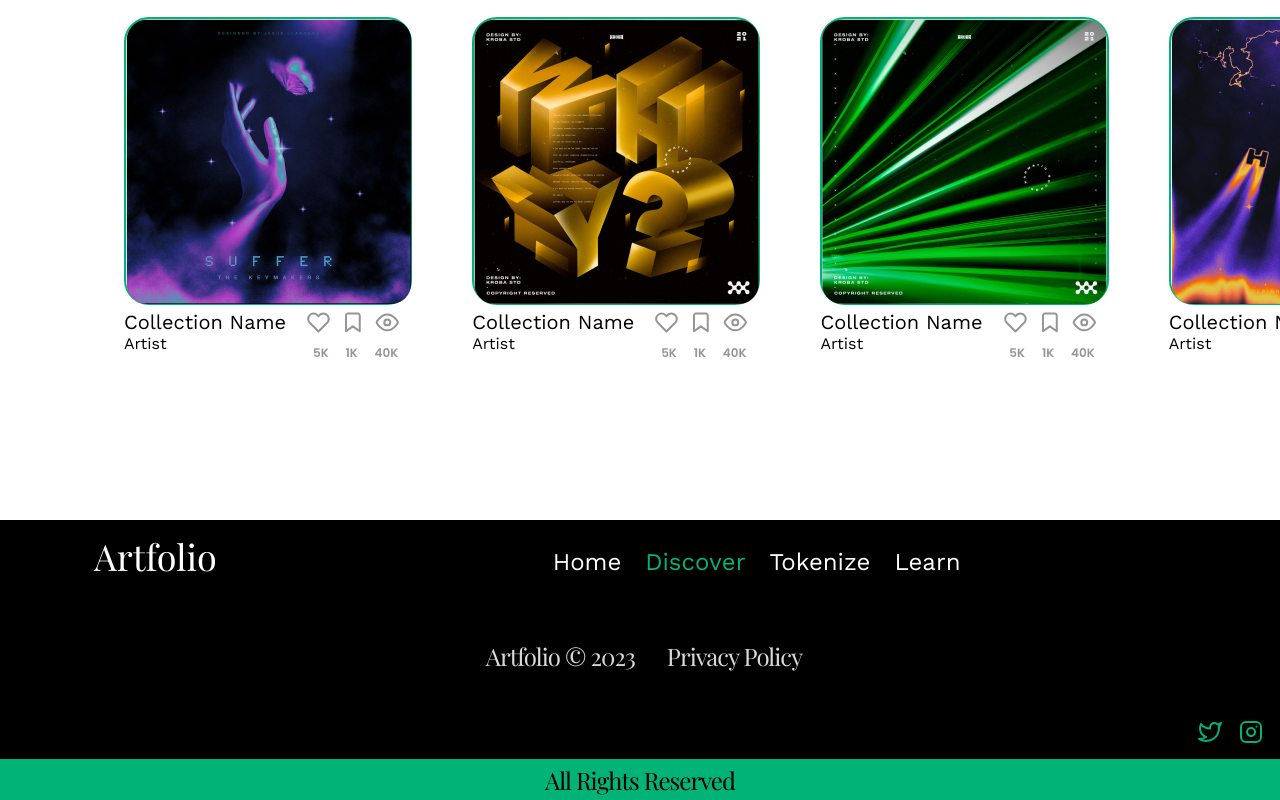
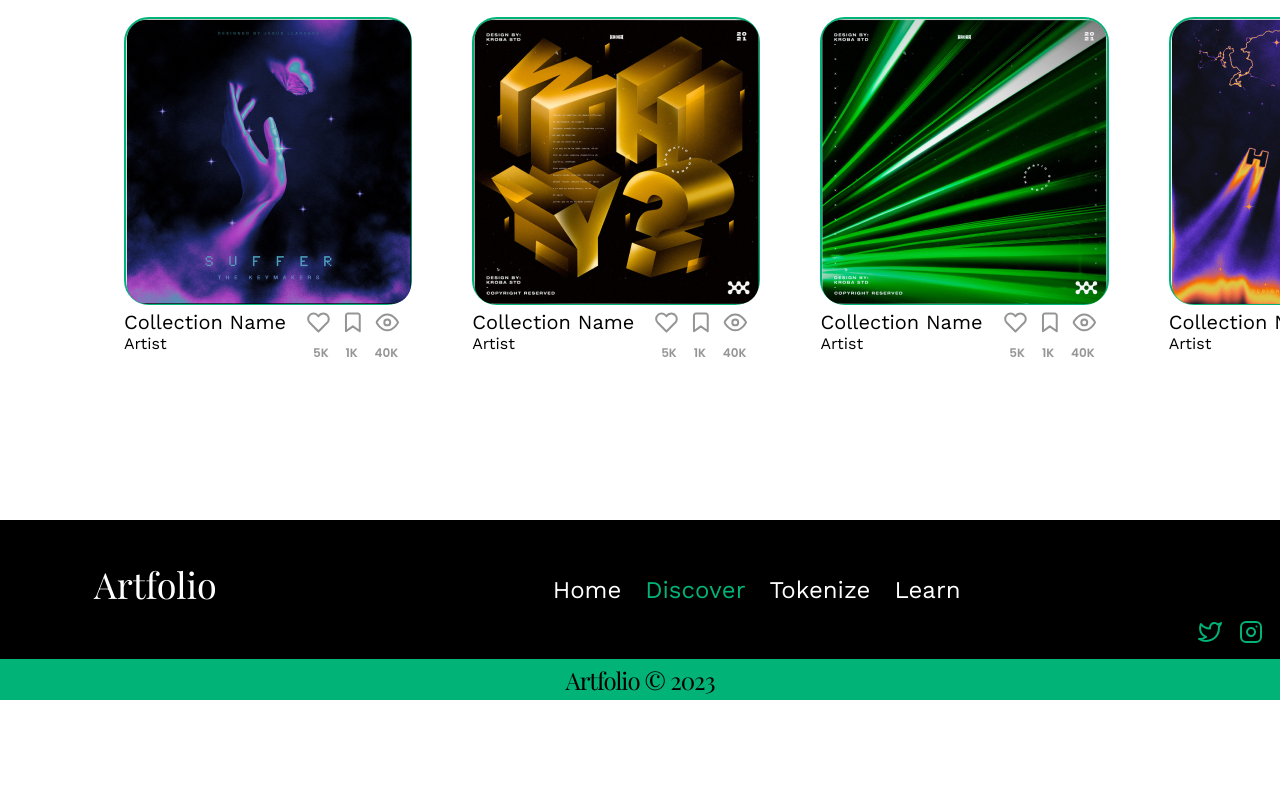
Before and after one commit to imsp18/Artfolio, a React (Create React App) app: page /discover in a window 1280 px wide. Shown: the part 1810-2610 px from the top of the page. After the commit the page ends 2510 px from the top, so only its background shows below. Built offline with nearby package versions, Linux system fonts and the light colour scheme.

Commit message:
updated the footer

```diff
--- a/src/components/footer/Footer.js
+++ b/src/components/footer/Footer.js
@@ -19,21 +19,14 @@ const Footer = () => {
                     <li><NavLink to="/learn" className="footer-navlink">Learn</NavLink></li>
                 </ul>
             </div>
-            <div className="footer-links">
-                <div className="footer-rights">
-                    <ul>
-                        <li><p>Artfolio © 2023</p></li>
-                        <li><p>Privacy Policy</p></li>
-                    </ul>
-                </div>
-                <div className="footer-socials">
-                    <img src={twitter} alt="" />
-                    <img src={instagram} alt="" />
-                    <img src={mail} alt="" />
-                </div>
+
+            <div className="footer-socials">
+                <img src={twitter} alt="" />
+                <img src={instagram} alt="" />
+                <img src={mail} alt="" />
             </div>
             <div className="footer-terms">
-                <p>All Rights Reserved</p>
+                <p>Artfolio © 2023</p>
             </div>
         </footer>
     );
--- a/src/components/footer/footer.css
+++ b/src/components/footer/footer.css
@@ -3,7 +3,7 @@ footer {
     display: flex;
     flex-direction: column;
     justify-content: flex-end;
-    height: 280px;
+    height: 180px;
     width: 100%;
     background: #000;
 }
```
